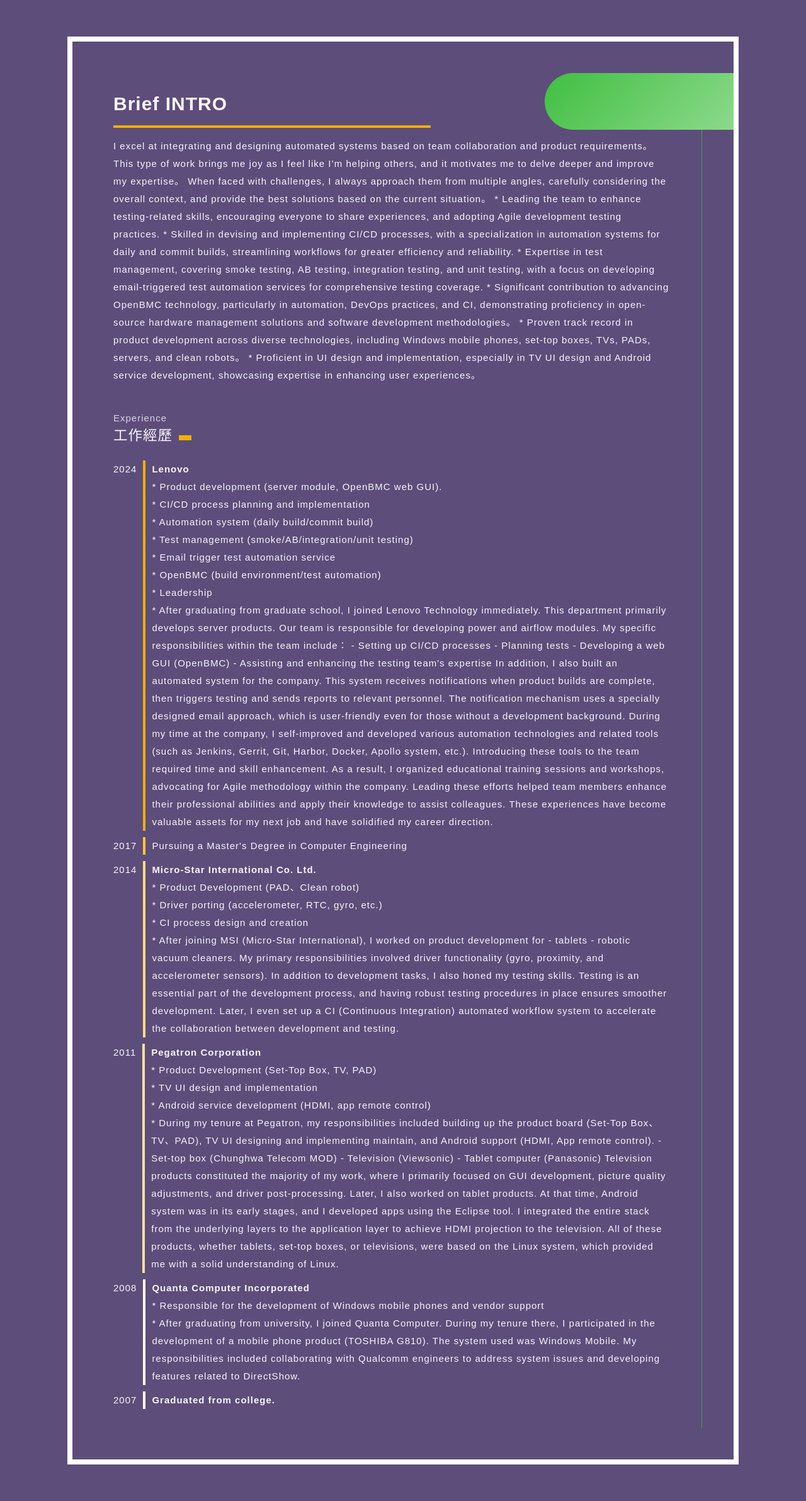
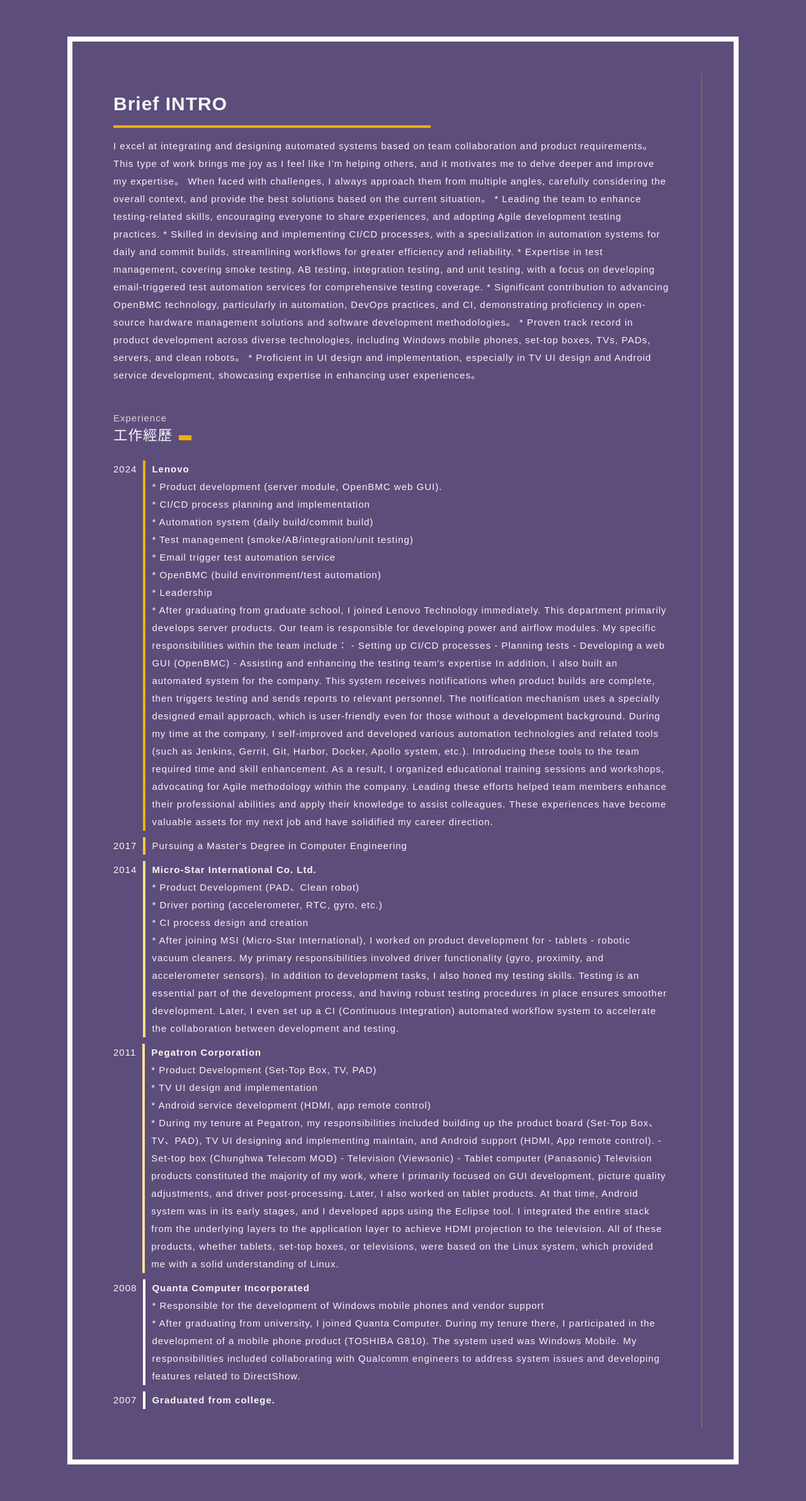
Before and after one commit to gitmaruneko/gitmaruneko.github.io, a Jekyll site: the page personal_detail.html, which Jekyll copies as it is, in a window 1280 px wide. Shown: the whole page at 63% size. Built offline with Jekyll 4.4.1, drawn with Linux system fonts in a browser that asks for light colours.

```diff
--- a/personal_detail.html
+++ b/personal_detail.html
@@ -25,7 +25,6 @@
         * Proven track record in product development across diverse technologies, including Windows mobile phones, set-top boxes, TVs, PADs, servers, and clean robots。
 
         * Proficient in UI design and implementation, especially in TV UI design and Android service development, showcasing expertise in enhancing user experiences。</p>
-      <div class="decoration"></div>
       <div class="block">
         <h4>Experience</h4>
         <h2>工作經歷</h2>
```
